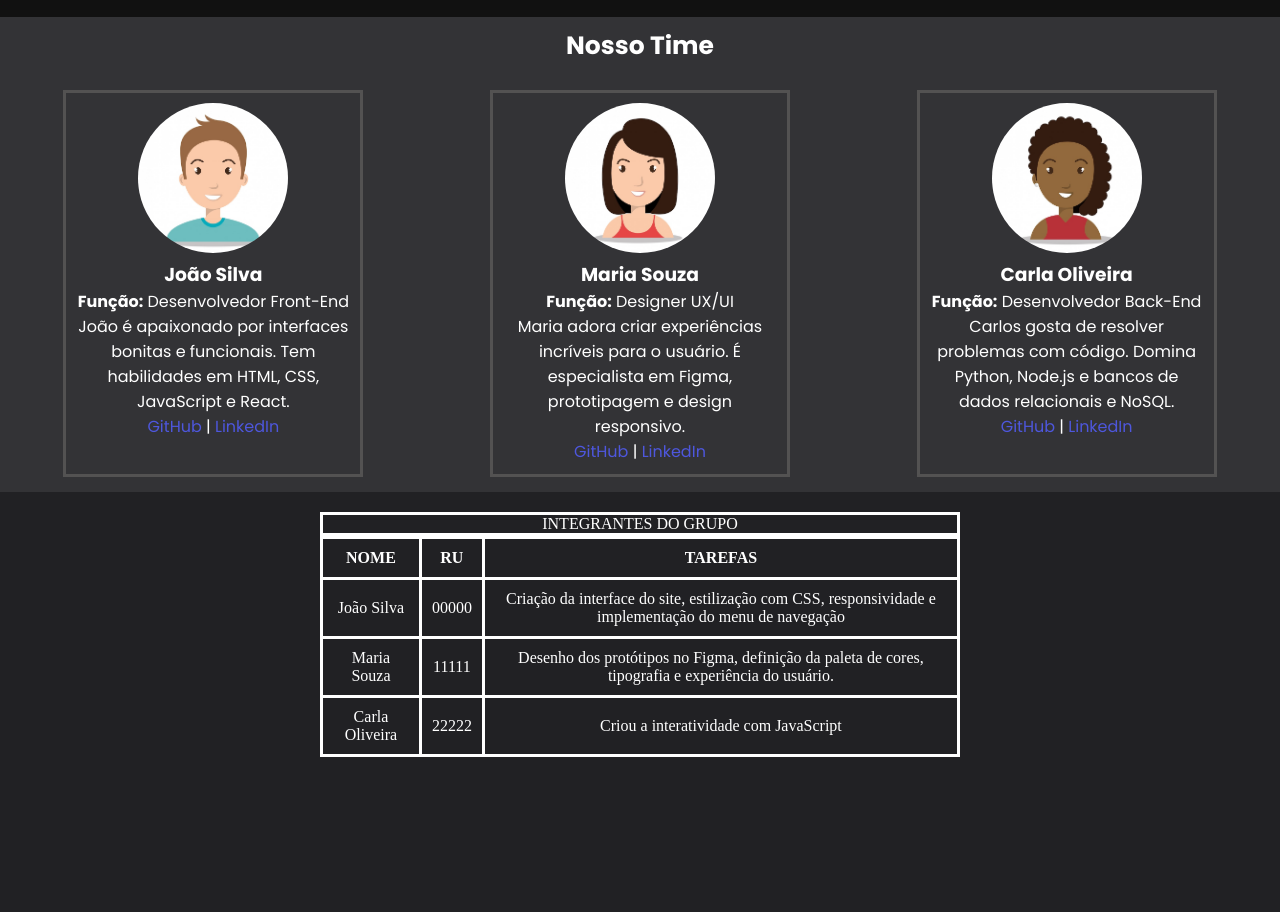
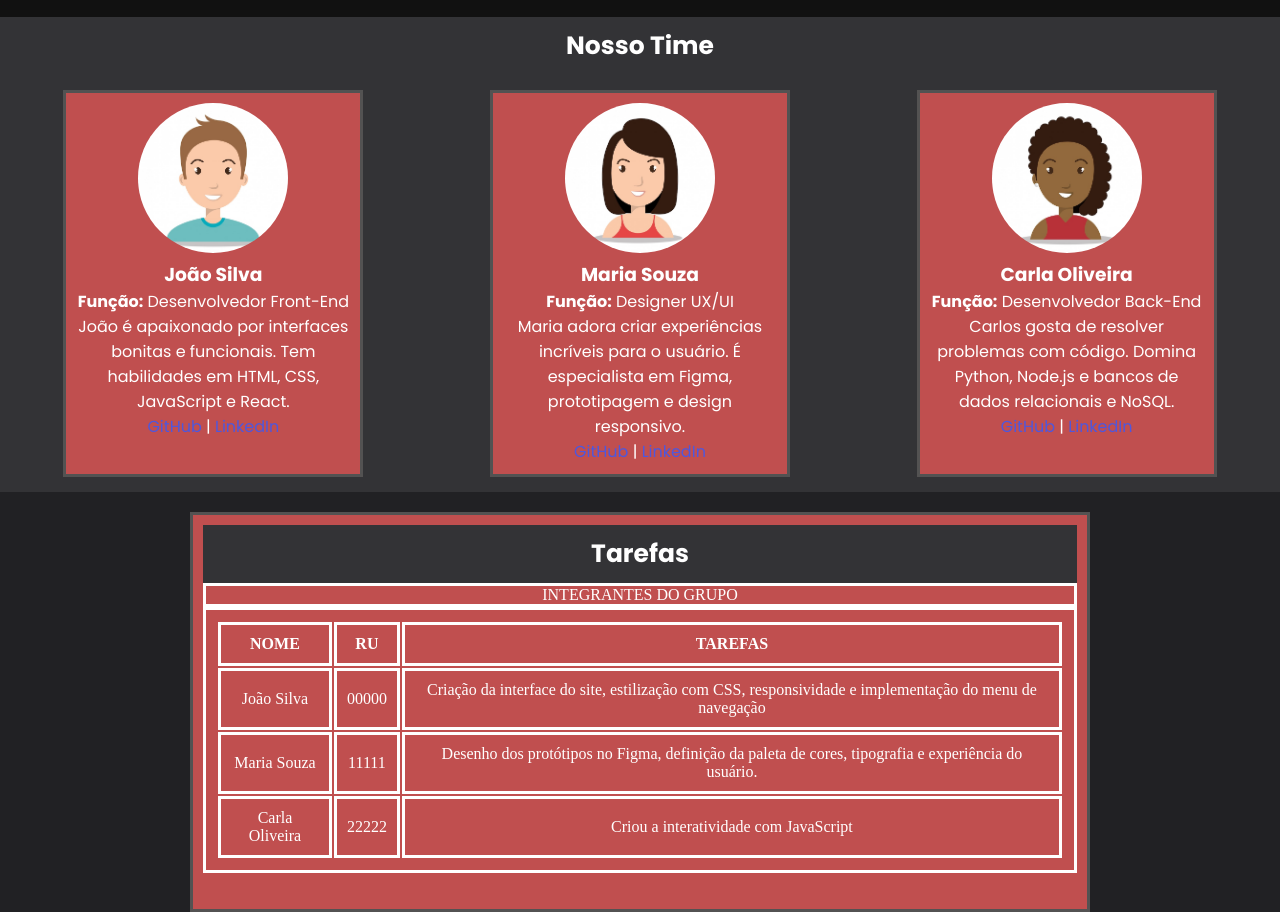
Before and after one commit to Vander78/trabalho-html-css-js, a plain HTML site: page index.html in a window 1280 px wide. Shown: the part 68-980 px from the top of the page. Before the commit the page ends 825 px from the top, so only its background shows below. Drawn offline with nearby package versions, Linux system fonts and the light colour scheme.

Commit message:
Tabela pronta

```diff
--- a/index.html
+++ b/index.html
@@ -56,8 +56,11 @@
         </section>
     </div>
 
+
     <div id ="tarefas">
-        <table style="width:50%">
+      <section class="tabela">
+        <h2>Tarefas</h2>
+        <table style="width:100%">
         <caption>INTEGRANTES DO GRUPO</caption>
         <tr>
             <th>NOME</th>
@@ -81,6 +84,6 @@
         </tr>
         </table>
     </div>
-
+ </section>
 </body>
 </html>
--- a/style.css
+++ b/style.css
@@ -21,6 +21,7 @@ header{
     align-items: center;
     padding: 20px 15px;
     background-color: #111111;
+    background-attachment: fixed;
 }
 
 .logo{
@@ -63,6 +64,7 @@ img{
 
 }
 section{
+    background-color: #c04f4f;
   width: 300px;
   text-align: center;
   border: solid 3px #535252;
@@ -76,17 +78,20 @@ section a{
 caption{
     border: solid 3px ;
 }
-table{
-    margin: auto;
-    border-collapse: collapse;
 
-}
 table, th, td {
+
     border: solid 3px ;
     padding: 10px;
 }
 #tarefas{
     margin-top: 20px;
     text-align: center;
-    display: flex;
+
 }
+.tabela{
+    width: 900px;
+    height: 400px;
+    margin: auto;
+    border-collapse: collapse;
+}
```
